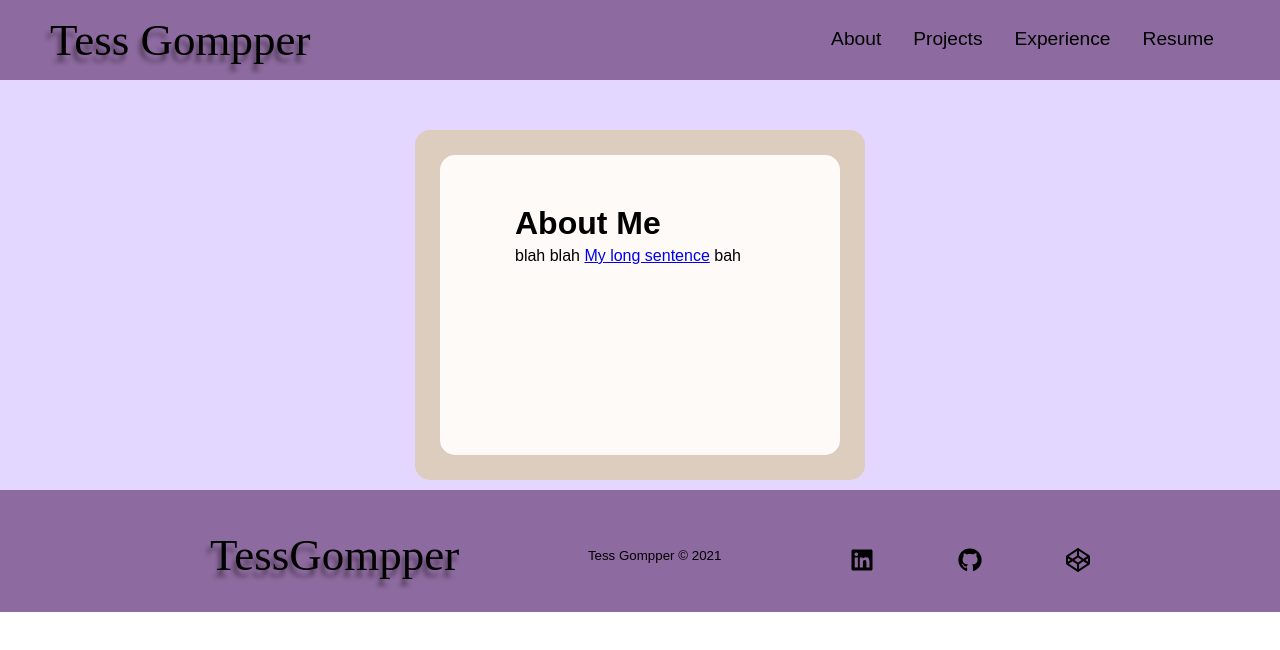
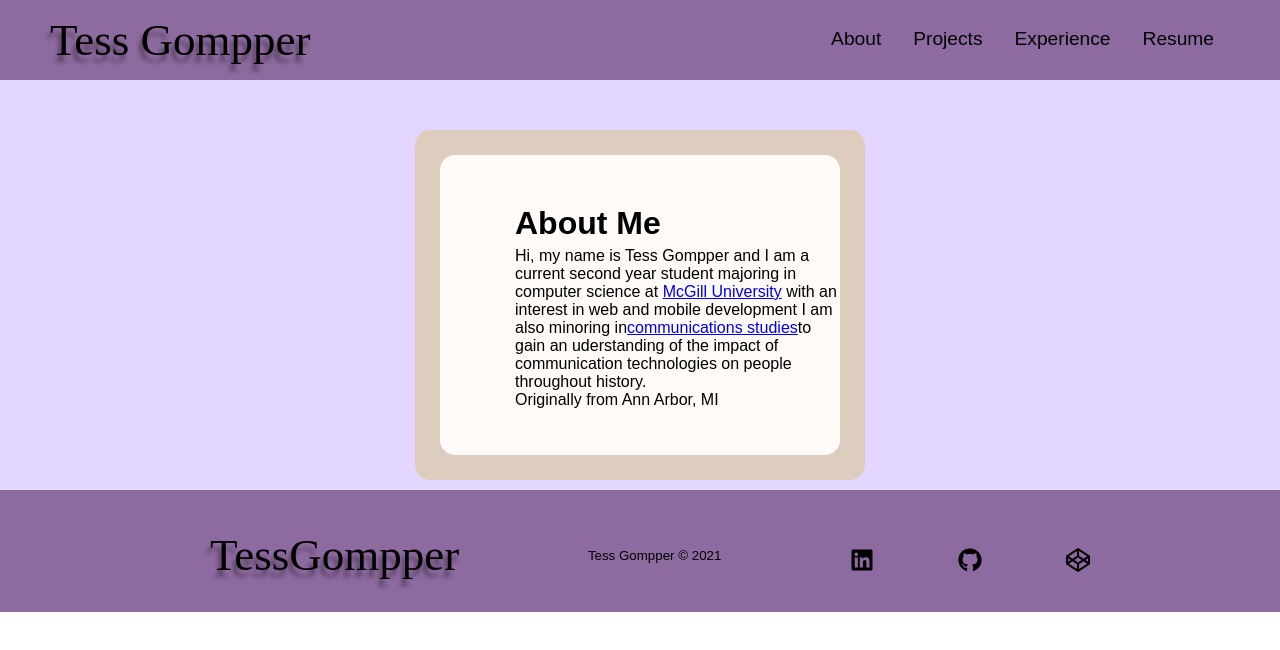
Before and after one commit to tgompper1/myWebsite, a React (Create React App) app: page /about in a window 1280 px wide. Shown: the top 650 px of the page. Built offline with nearby package versions, Linux system fonts and the light colour scheme.

Commit message:
added about

```diff
--- a/src/components/pages/About/About.js
+++ b/src/components/pages/About/About.js
@@ -7,7 +7,11 @@ function About() {
             <div class='bubble__container2'>
                 <div class='bubble'>
                     <h1>About Me</h1>
-                    <p>blah blah <a href="https://www.cs.mcgill.ca/"><nobr>My long sentence</nobr></a> bah</p>
+                    <p>Hi, my name is Tess Gompper and I am a current second year student majoring in
+                        computer science at <a href="https://www.cs.mcgill.ca/academic/undergrad/ba/"><nobr>McGill University</nobr></a> with an
+                        interest in web and mobile development I am also minoring in
+                        <a href ="https://www.mcgill.ca/ahcs/undergraduate/cs"><nobr>communications studies</nobr></a>
+                        to gain an uderstanding of the impact of communication technologies on people throughout history.<br></br>Originally from Ann Arbor, MI </p>
                 </div>
             </div>
         </div>
```
